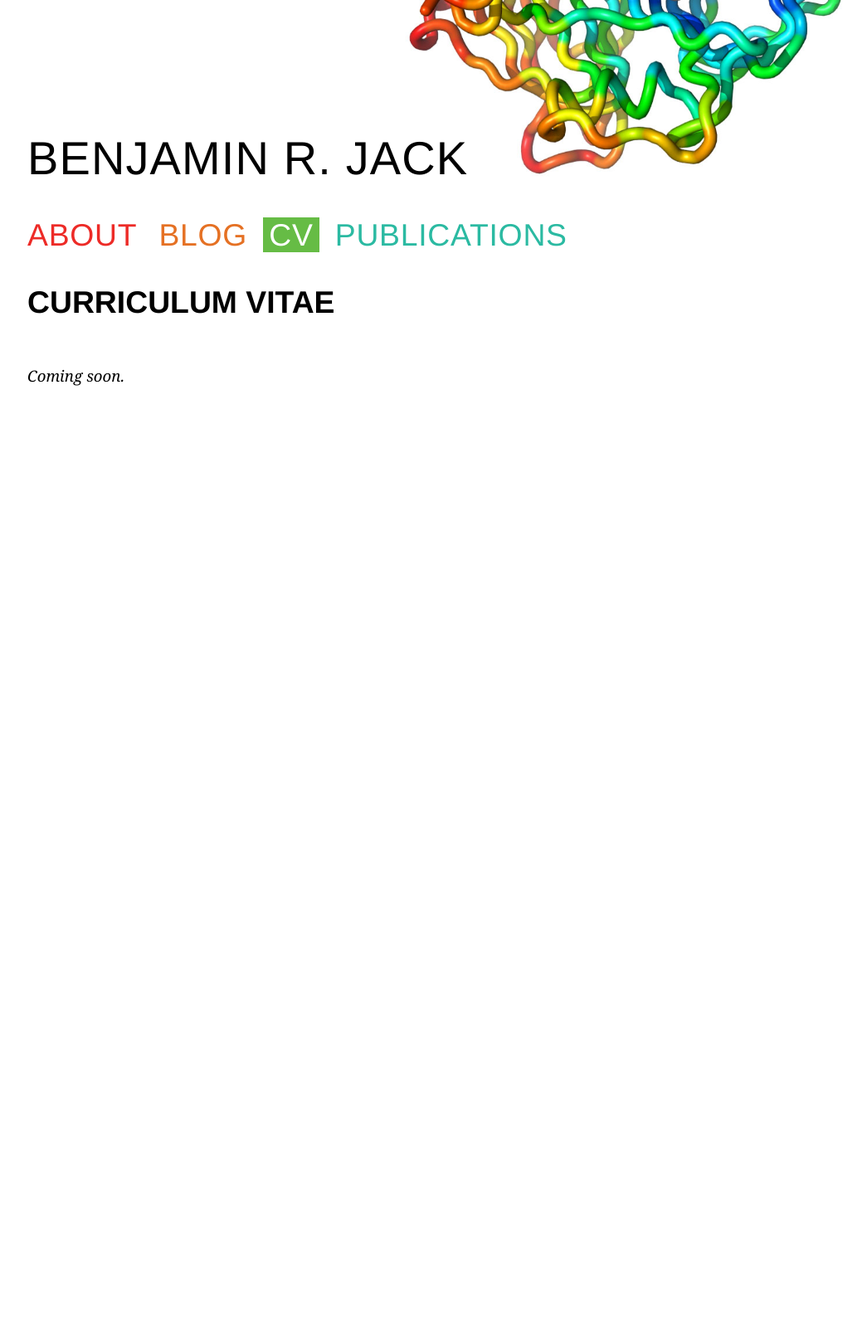
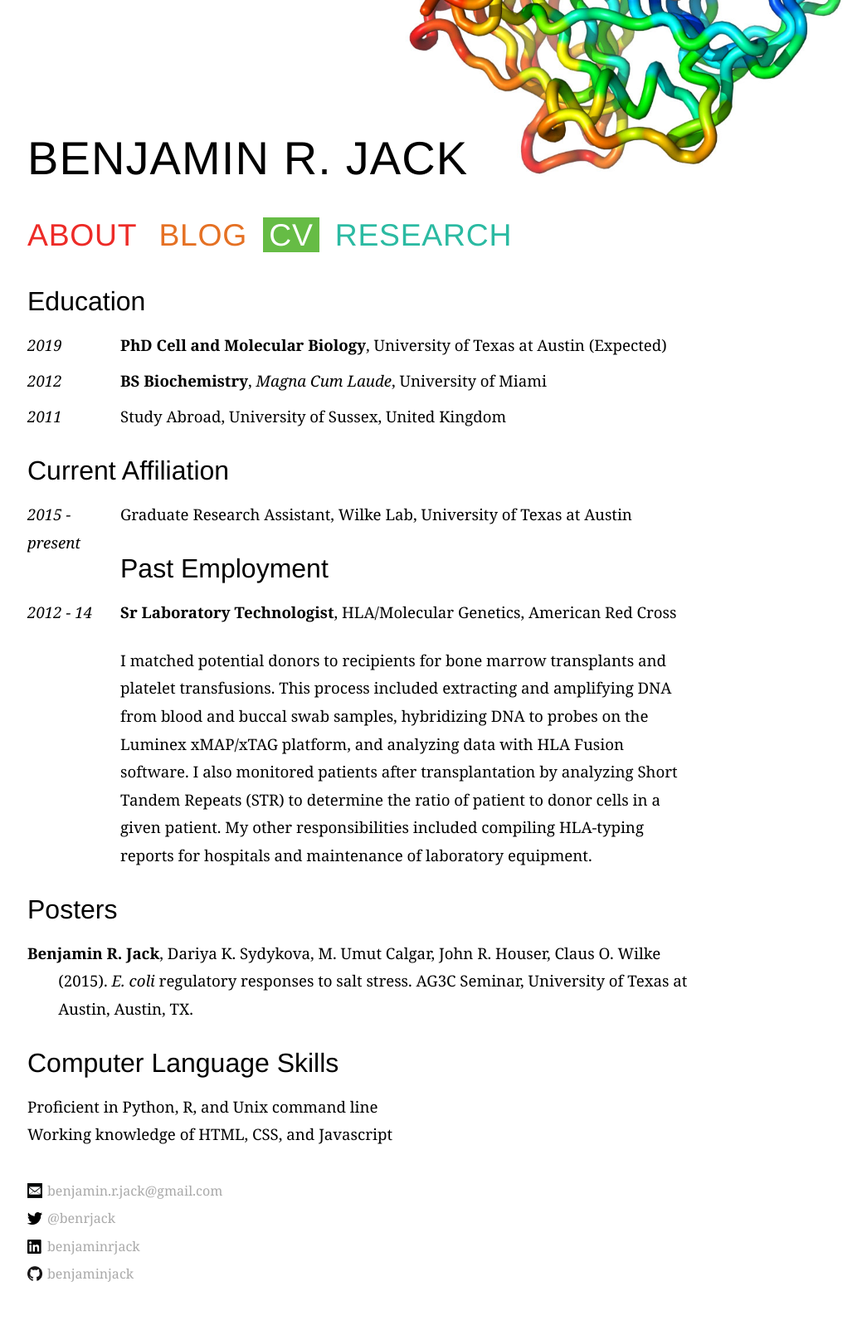
Before and after one commit to benjaminjack/benjaminjack.github.io, a Jekyll site: the page built from cv.html, in a window 1280 px wide. Shown: the whole page at 83% size, without its empty margins (207-1252 px from the left). Built offline with Jekyll 4.4.1, drawn with Linux system fonts in a browser that asks for light colours; some web fonts are replaced; before the commit the page ends 900 px from its top, so only the background shows below that.

Commit message:
Revisions and first blog post.

```diff
--- /dev/null
+++ b/_includes/contact.html
@@ -0,0 +1,7 @@
+
+			<ul id="contact" {% if current == "index.html" | current == "" %}{% else %}class="foot"{% endif %}>
+				<li><a href="mailto:benjamin.r.jack@gmail.com?Subject=Hello%20Benjamin" id="email">benjamin.r.jack@gmail.com</a></li>
+				<li><a href="https://twitter.com/benrjack" id="twitter">@benrjack</a></li>
+				<li><a href="http://www.linkedin.com/in/benjaminrjack" id="linkedin">benjaminrjack</a></li>
+				<li><a href="http://www.github.com/benjaminjack" id="github">benjaminjack</a></li>
+			</ul>
--- a/_includes/footer.html
+++ b/_includes/footer.html
@@ -1,3 +1,8 @@
+{% if current == nil %}
+{% assign current = page.url | downcase | split: '/' %}
+{% assign current = current[1] %}
+{% endif %}
+{% if current == "index.html" | current == "" %} {% else %}{% include contact.html %}{% endif %}
 
 	</div>
 
--- a/_includes/header.html
+++ b/_includes/header.html
@@ -1,20 +1,24 @@
 <!DOCTYPE html>
 <html>
 <head>
-	<title>Benjamin R. Jack {% if page.title %} - {{ page.title }}{% endif %}</title>
+	<title>{% if page.title %}{{ page.title }} - {% endif %}Benjamin R. Jack</title>
 	<meta name="viewport" content="width=device-width, initial-scale=1">
+	<meta charset="utf-8">
 	<link rel="stylesheet" type="text/css" href="{{ site.url }}/style.css">
 </head>
 <body>
 	<header>
+		{% if current == nil %}
 		{% assign current = page.url | downcase | split: '/' %}
-		<div {% if current[1] == "index.html" | current[1] == "" %}class="container home"{% else %}class="container"{% endif %} id="navigation">
-			<h1 id="name">Benjamin R. Jack</h1>
+		{% assign current = current[1] %}
+		{% endif %}
+		<div {% if current == "index.html" | current == "" %}class="container home"{% else %}class="container"{% endif %} id="navigation">
+			<h1 id="name"><a href="/">Benjamin R. Jack</a></h1>
 			<ul>
 				<li><a href="/index.html#section1" class="red">About</a></li>
-				<li><a href="/blog.html" {% if current[1] == 'blog.html' %}class="orange_active"{% else %}class="orange"{% endif %}>Blog</a></li>
-				<li><a href="/cv.html" {% if current[1] == 'cv.html' %}class="green_active"{% else %}class="green"{% endif %}>CV</a></li>
-				<li><a href="/publications.html" {% if current[1] == 'publications.html' %}class="blue_active"{% else %}class="blue"{% endif %}>Publications</a></li>
+				<li><a href="/blog.html" {% if current == 'blog.html' %}class="orange_active"{% else %}class="orange"{% endif %}>Blog</a></li>
+				<li><a href="/cv.html" {% if current == 'cv.html' %}class="green_active"{% else %}class="green"{% endif %}>CV</a></li>
+				<li><a href="/research.html" {% if current == 'research.html' %}class="blue_active"{% else %}class="blue"{% endif %}>Research</a></li>
 			</ul>
 		</div>
 	</header>
--- /dev/null
+++ b/cv.html
@@ -0,0 +1,38 @@
+---
+title: Curriculum Vitae
+layout: default
+---
+
+<h3>Education</h3>
+<dl class="cv">
+<dt>2019</dt>
+<dd><strong>PhD Cell and Molecular Biology</strong>, University of Texas at Austin (Expected)</dd>
+<dt>2012</dt>
+<dd><strong>BS Biochemistry</strong>, <em>Magna Cum Laude</em>, University of Miami</dd>
+<dt>2011</dt>
+<dd>Study Abroad, University of Sussex, United Kingdom</dd>
+</dl>
+
+<h3>Current Affiliation</h3>
+<dl class="cv">
+<dt>2015 - present</dt>
+<dd>Graduate Research Assistant, Wilke Lab, University of Texas at Austin</dd>
+</dl>
+
+<h3>Past Employment</h3>
+<dl class="cv">
+<dt>2012 - 14</dt><dd><strong>Sr Laboratory Technologist</strong>, HLA/Molecular Genetics, American Red Cross
+<p>I matched potential donors to recipients for bone marrow transplants and platelet transfusions. This process included extracting and amplifying DNA from blood and buccal swab samples, hybridizing DNA to probes on the Luminex xMAP/xTAG platform, and analyzing data with HLA Fusion software. I also monitored patients after transplantation by analyzing Short Tandem Repeats (STR) to determine the ratio of patient to donor cells in a given patient. My other responsibilities included compiling HLA-typing reports for hospitals and maintenance of laboratory equipment.</p>
+</dd>
+</dl>
+
+<h3>Posters</h3>
+<ul class="cv">
+<li><strong>Benjamin R. Jack</strong>, Dariya K. Sydykova, M. Umut Calgar, John R. Houser, Claus O. Wilke (2015). <em>E. coli</em> regulatory responses to salt stress. AG3C Seminar, University of Texas at Austin, Austin, TX.</li>
+</ul>
+
+<h3>Computer Language Skills</h3>
+<ul class="cv">
+<li>Proficient in Python, R, and Unix command line</li>
+<li>Working knowledge of HTML, CSS, and Javascript</li>
+</ul>
--- a/cv.md
+++ /dev/null
@@ -1,7 +0,0 @@
----
-title: Curriculum Vitae
-layout: default
----
-
-## Curriculum Vitae
-_Coming soon._
--- a/style.css
+++ b/style.css
@@ -20,19 +20,24 @@ header {
 	padding: 0;
 }
 
-h1, h2, h3 {
+h1, h2, h3, h4, h5, h6 {
 	font-family: 'Raleway', helvetica;
-	text-transform: uppercase;
+	font-weight: normal;
 }
 
 h2 {
 	font-size: 28pt;
-	margin: 1em 0;
+	margin: 1em 0 0 0;
 }
 
 h3 {
 	font-size: 24pt;
-	margin: 1em 0;
+	margin: 1em 0 0 0;
+}
+
+h4 {
+	font-size: 20pt;
+	margin: .5em 0 ;
 }
 
 h1#name {
@@ -50,6 +55,11 @@ h1#name {
 
 }
 
+h1#name a, h1#name a:hover {
+	color: black;
+	text-decoration: none;
+}
+
 div#navigation.home h1#name {
 	margin-top: 160px;
 }
@@ -58,19 +68,20 @@ hr {
 	background-color: lightgray;
 	height: 1px;
 	border: none;
+	margin: 2em 0 2em 0;
 }
 
 a {
-	text-decoration: underline;
+	text-decoration: none;
 	color: #E57124;
 }
 
 a:hover {
-	text-decoration: none;
+	text-decoration: underline;
 }
 
 p {
-	padding: 1.3em 0 1.3em 0;
+	margin: 1.3em 0 1.3em 0;
 }
 
 div.container {
@@ -94,6 +105,7 @@ div#navigation.home ul, div#navigation ul {
 	padding: 0;
 	margin: 0;
 	display: inline-block;
+	width: 100%;
 
 }
 
@@ -159,11 +171,33 @@ img#headshot {
 ul#contact {
 	list-style: none;
 	margin: 0;
-	padding: 0;
+	padding: 1em 0 0 0;
 }
 
 ul#contact li {
 	margin: .5em 0 .5em 0;
+}
+
+ul#contact.foot li {
+	margin: 0;
+	padding: 0;
+}
+
+.foot {
+	font-size: 12pt;
+}
+
+ul#contact.foot li a {
+	background-size: 18px;
+	height: 18px;
+	line-height: 18px;
+	padding: 0 0 0 24px;
+	color: darkgray;
+	text-decoration: none;
+}
+
+ul#contact.foot li a:hover {
+	text-decoration: underline;
 }
 
 a#twitter {
@@ -202,11 +236,70 @@ a#github {
 	height: 28px;
 }
 
+span.date {
+	font-weight: bold;
+	color: darkgray;
+	display: block:
+	width: 100%;
+	margin: 1em 0 1em 0;
+}
+
+h2.blog {
+	margin-bottom: 1em;
+	text-transform: none;
+	line-height: 1.2em;
+	font-weight: normal;
+}
+
+ul.bloglist {
+	list-style: none;
+	margin: 1em 0;
+	padding: 0;
+}
+
+.bloglist .date {
+	font-weight: bold;
+	display: block;
+	color: darkgray;
+	margin: 1em 0;
+}
+
+.bloglist p {
+	color: black;
+	text-decoration: none;
+	font-size: 14pt;
+	margin: 0;
+}
+
+.bloglist a.title {
+	font-weight: bold;
+}
+
+ul.cv {
+	margin: 1em 0;
+	padding: 0;
+	list-style: none;
+}
+
+ul.cv li {
+	padding-left: 2em;
+	text-indent: -2em;
+}
+
+dl.cv dt {
+	font-style: italic;
+}
+
+dl.cv dd {
+	padding: 0;
+	margin: 0 0 0.5em;
+}
+
 @media (min-width: 600px) {
 
 	body {
 		font-size: 14pt;
-		line-height: 1.5em;
+		line-height: 1.8em;
 	}
 
 	div#navigation ul {
@@ -244,7 +337,17 @@ a#github {
 	div#section2 {
 		display: block;
 		margin-left: 200px;
+		padding-top: 0.1em;
 		padding-left: 2em;
 	}
 
+	dl.cv dt {
+		float: left;
+		width: 6em;
+	}
+
+	dl.cv dd {
+		padding-left: 6em;
+	}
+
 }
```
Also changed, not shown: _layouts/post.html (added, +11 -0 lines), _posts/2015-06-08-test.md (deleted, +0 -6 lines), _posts/2015-06-16-welcome.md (added, +11 -0 lines), blog.html (added, +19 -0 lines), blog.md (deleted, +0 -15 lines), index.html (+10 -7 lines), index2.html (deleted, +0 -37 lines), publications.md (deleted, +0 -9 lines), research.html (added, +18 -0 lines), 3 other files.
